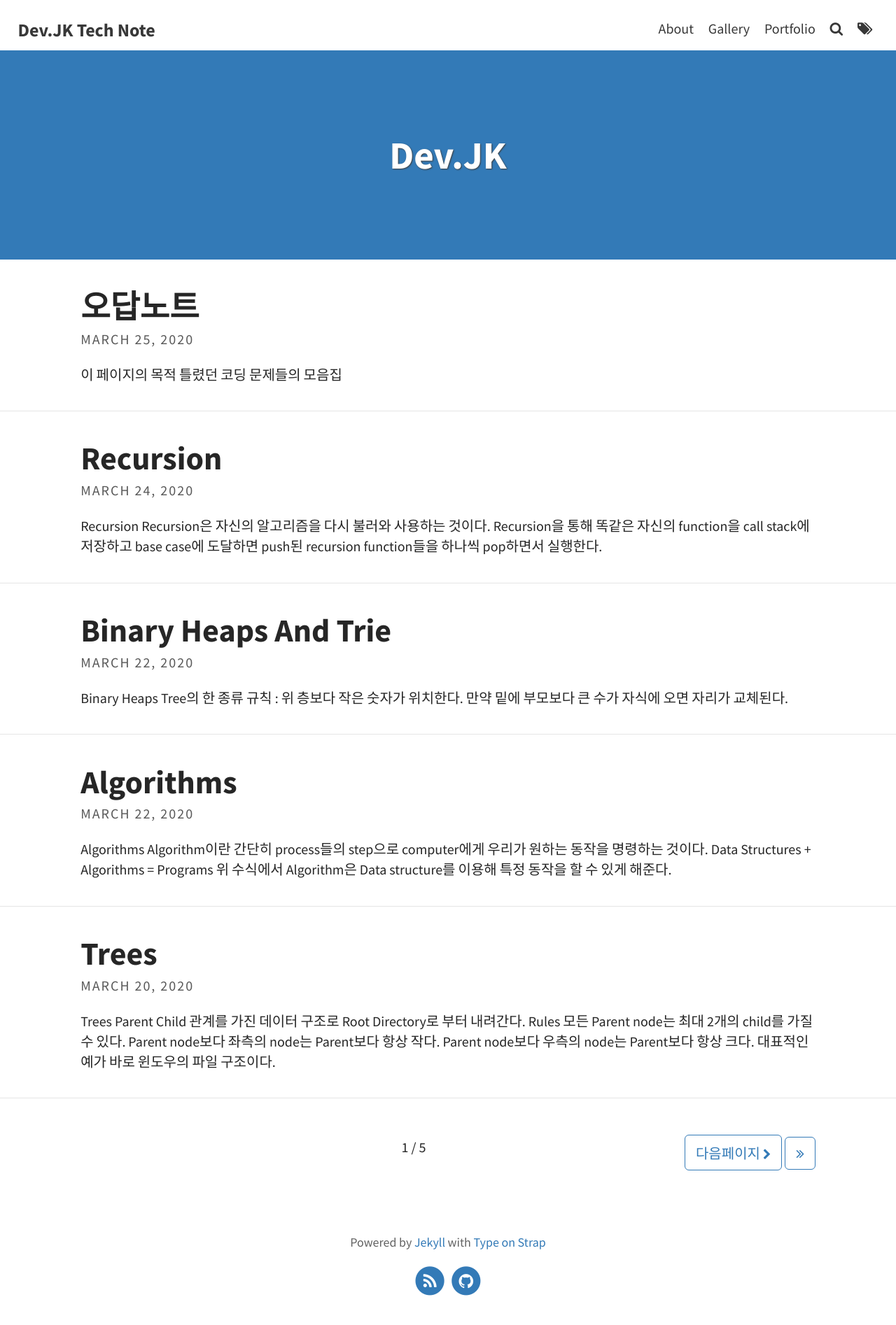
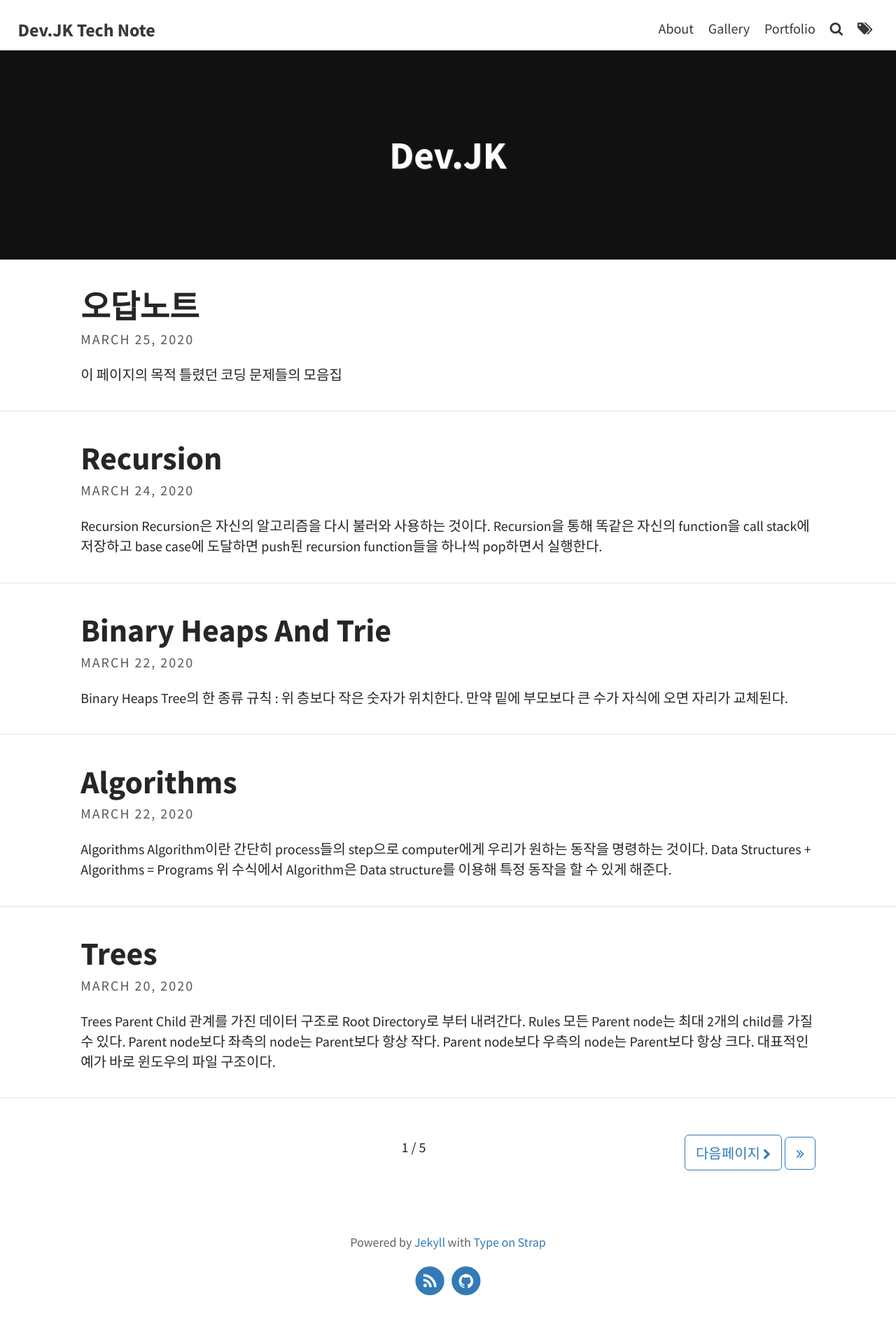
Before and after one commit to Jay-WKJun/Jay-WKJun.github.io, a Jekyll site: the page built from index.html, in a window 1280 px wide. Shown: the whole page at 70% size. Built offline with Jekyll 4.4.1, drawn with Linux system fonts in a browser that asks for light colours; the list of posts is cut into pages by our own code.

Commit message:
wallpaper

```diff
--- a/_config.yml
+++ b/_config.yml
@@ -10,7 +10,7 @@ favicon: assets/favicon.ico                             # Icon displayed in the
 
 # Header and footer text
 header_text: Dev.JK  # Change Blog header text
-header_feature_image: assets/img/wallpaper/Trust me I'm a programmer.jpg
+header_feature_image: assets/img/wallpaper/simple_background-coding.jpg
 footer_text: >
   Powered by <a href="https://jekyllrb.com/">Jekyll</a> with <a href="https://github.com/sylhare/Type-on-Strap">Type on Strap</a>
 
```
